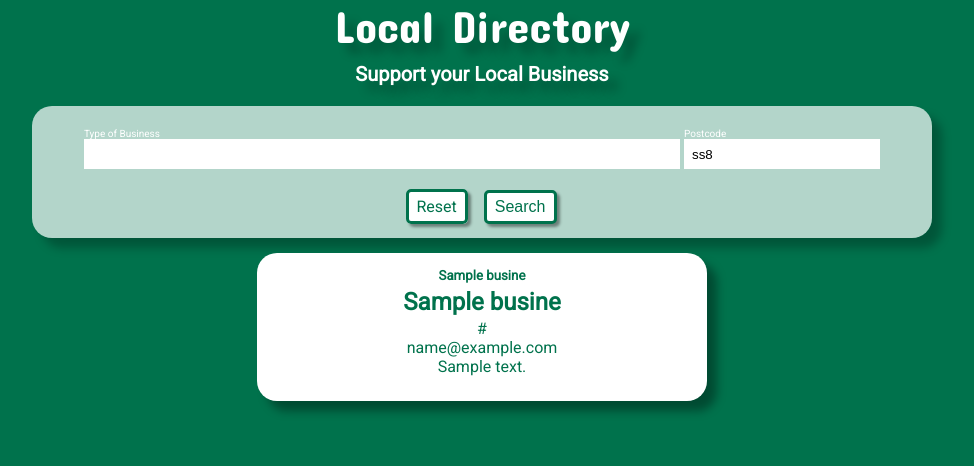
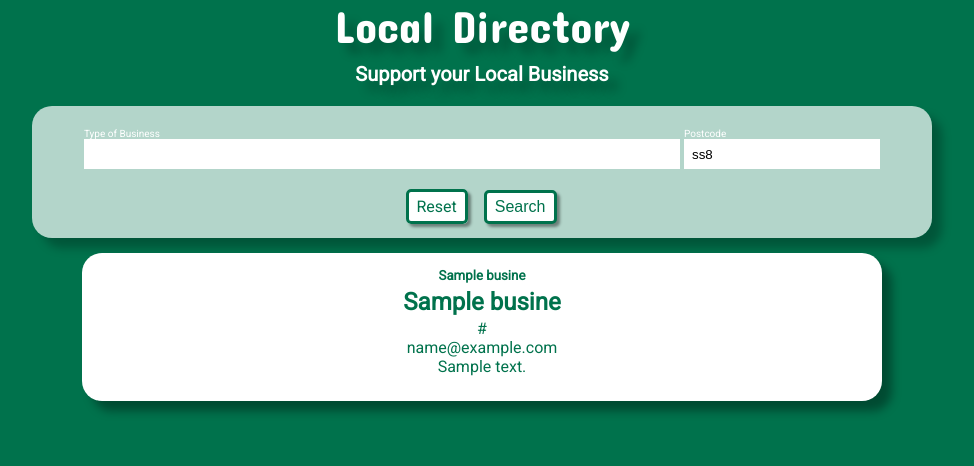
Before and after one commit to liamoconnor87/local_directory, a Flask app: page / in a window 1280 px wide. Shown: the part 351-817 px from the top of the page, without its empty margins (158-1132 px from the left). Run offline with Flask 2, Linux system fonts and the light colour scheme; a database or web service that is not in the repository returns one stand-in record (values such as "Sample title"); some libraries are stand-ins or nearby versions.

Commit message:
Style: Flex added to business cards

```diff
--- a/static/css/style.css
+++ b/static/css/style.css
@@ -294,15 +294,19 @@ body{
     width: 100%;
     margin-left: auto;
     margin-right: auto;
-    max-width: 450px;
+    display: flex;
+    flex-wrap: wrap;
+}
+
+.bus-card{
+    display: inline-block;
+    flex: 100%;
+    max-width: 100%;
+    margin: 15px auto;
 }
 
 .business{
-    width: inherit;
     padding: 15px 5px 25px 5px;
-    margin: 15px;
-    margin-left: auto;
-    margin-right: auto;
     background-color: rgb(255, 255, 255);
     color: rgb(0, 114, 76);
     border-radius: 20px;
--- a/templates/index.html
+++ b/templates/index.html
@@ -43,6 +43,8 @@
 
         <div class="bus-results">
             {% for business in results %}
+
+                <div class="bus-card">
                     <div class="business">
                         <h5>{{ business.category_name }}</h5>
                         <h1>{{ business.name }}</h1>
@@ -50,6 +52,8 @@
                         <a href="mailto: {{ business.email }}">{{ business.email }}</a><br>
                         {{ business.address }}<br>
                     </div>
+                </div>
+
             {% endfor %}
         </div>
 
```
Lines whose indentation alone changed are shown as unchanged.
